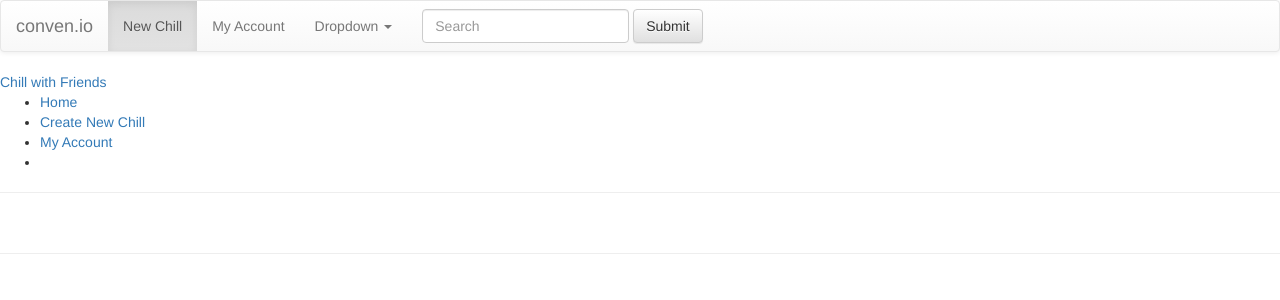
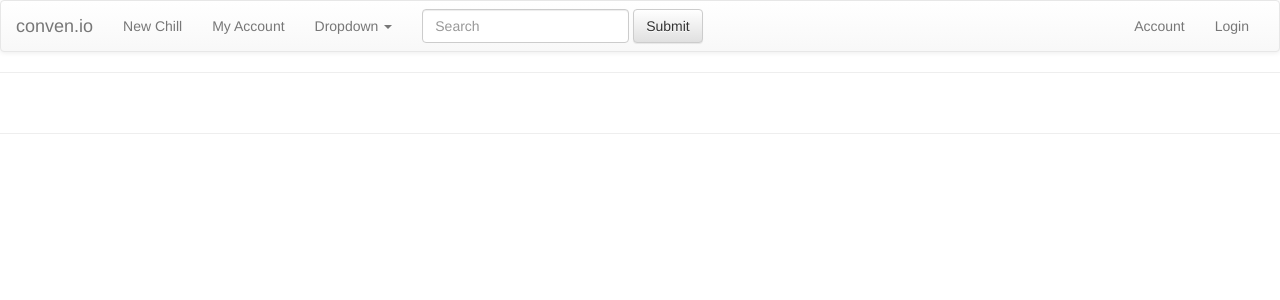
Before and after one commit to justinstrauss/finalproj, a Flask app: page /create in a window 1280 px wide. Shown: the top 300 px of the page. Run offline with Flask 2, Linux system fonts and the light colour scheme; some libraries are stand-ins or nearby versions.

Commit message:
fixed menu

```diff
--- a/templates/base.html
+++ b/templates/base.html
@@ -64,13 +64,14 @@
         <span class="icon-bar"></span>
         <span class="icon-bar"></span>
       </button>
-      <a class="navbar-brand" href="#">conven.io</a>
+      <a class="navbar-brand" href="/">conven.io</a>
     </div>
 
     <!-- Collect the nav links, forms, and other content for toggling -->
     <div class="collapse navbar-collapse" id="bs-example-navbar-collapse-1">
       <ul class="nav navbar-nav">
-        <li class="active"><a href="/create">New Chill<span class="sr-only">(current)</span></a></li>
+        <!-- <li class="active"><a href="/create">New Chill<span class="sr-only">(current)</span></a></li>-->
+        <li><a href="/create">New Chill</a></li>
         <li><a href="/account">My Account</a></li>
         <li class="dropdown">
           <a href="#" class="dropdown-toggle" data-toggle="dropdown" role="button" aria-expanded="false">Dropdown <span class="caret"></span></a>
@@ -92,33 +93,16 @@
         <button type="submit" class="btn btn-default">Submit</button>
       </form>
 
-      <!--
+
       <ul class="nav navbar-nav navbar-right">
-        <li><a href="#">Link</a></li>
-        <li class="dropdown">
-          <a href="#" class="dropdown-toggle" data-toggle="dropdown" role="button" aria-expanded="false">Dropdown <span class="caret"></span></a>
-          <ul class="dropdown-menu" role="menu">
-            <li><a href="#">Action</a></li>
-            <li><a href="#">Another action</a></li>
-            <li><a href="#">Something else here</a></li>
-            <li class="divider"></li>
-            <li><a href="#">Separated link</a></li>
-          </ul>
-        </li>
+        <li><a href="#">Account</a></li>
+        <li><a href="#">Login</a></li>
       </ul>
-      -->
+
     </div><!-- /.navbar-collapse -->
   </div><!-- /.container-fluid -->
 </nav>
 
-    <a href="/" class="pure-menu-heading">Chill with Friends</a>
-
-    <ul>
-        <li><a href="/">Home</a></li>
-        <li><a href="/create">Create New Chill</a></li>
-        <li><a href="/account">My Account</a></li>
-        <li class="fb-login-button" data-max-rows="1" data-size="medium" data-show-faces="false" data-auto-logout-link="true"></li>
-    </ul>
 </div>
 
 
```
